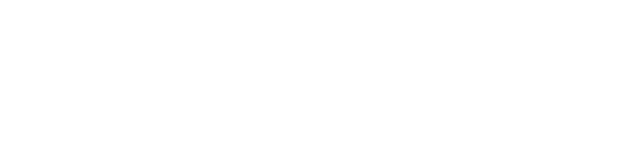
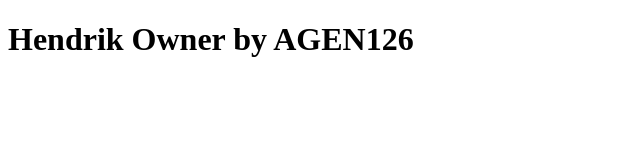
Before and after one commit to vivianjuliani388/satulotre, a plain HTML site: page index.html in a window 1280 px wide. Shown: the whole page, without its empty margins (0-640 px from the left). Drawn offline with Linux system fonts and the light colour scheme.

Commit message:
Update index.html

```diff
--- a/index.html
+++ b/index.html
@@ -6,6 +6,6 @@
   <title>Satulotre</title>
 </head>
 <body>
-
+  <h1>Hendrik Owner by AGEN126</h1>
 </body>
 </html>
```
